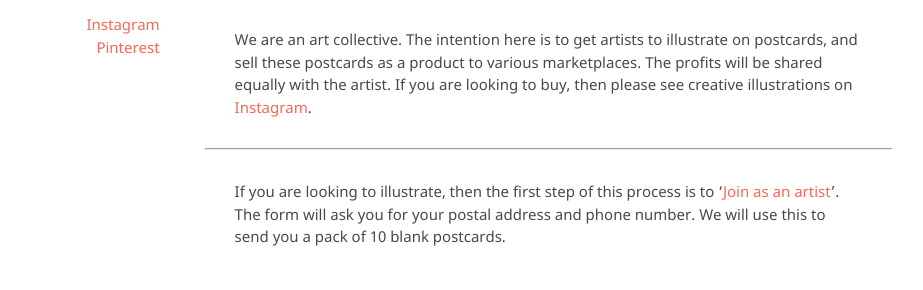
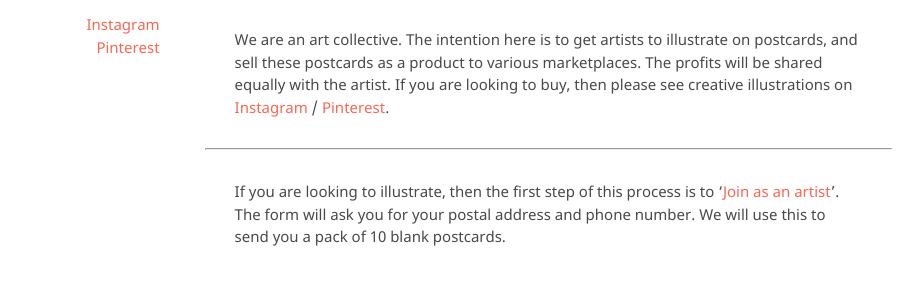
Before and after one commit to kvshvlin/yourmailproject, a Jekyll site: the page built from index.md, in a window 1280 px wide. Shown: the part 347-637 px from the top of the page, without its empty margins (193-1116 px from the left). Built offline with Jekyll 4.4.1, drawn with Linux system fonts in a browser that asks for light colours; our own code applies the rules of GitHub Pages for plain Markdown files.

Commit message:
Update index.md

```diff
--- a/index.md
+++ b/index.md
@@ -1,7 +1,7 @@
 > "Nothing boots as fast as pen and paper."
 > Sir Norman Robert Foster.
 
-We are an art collective. The intention here is to get artists to illustrate on postcards, and sell these postcards as a product to various marketplaces. The profits will be shared equally with the artist. If you are looking to buy, then please see creative illustrations on <a href="https://www.instagram.com/yourmailproject" target="_blank">Instagram</a>.
+We are an art collective. The intention here is to get artists to illustrate on postcards, and sell these postcards as a product to various marketplaces. The profits will be shared equally with the artist. If you are looking to buy, then please see creative illustrations on <a href="https://www.instagram.com/yourmailproject" target="_blank">Instagram</a> / <a href="https://in.pinterest.com/yourmailproject" target="_blank">Pinterest</a>.
 
 ***
 
```
